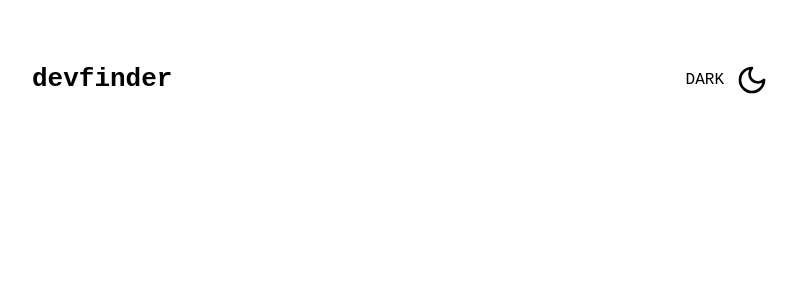
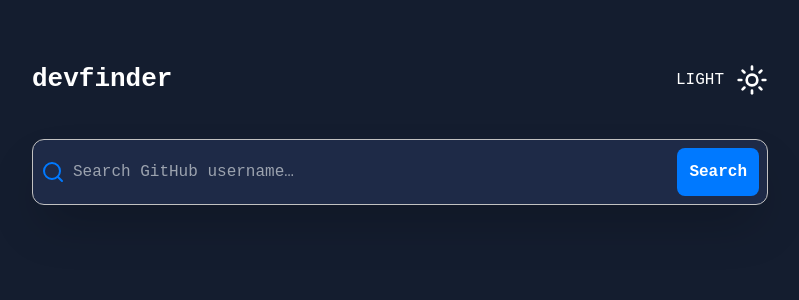
Before and after one commit to Ctato1/github-user, a React (Vite) app: page / in a window 1280 px wide. Shown: the top 300 px of the page, without its empty margins (240-1039 px from the left). Built offline with nearby package versions, Linux system fonts and the light colour scheme.

Commit message:
add search user input

```diff
--- a/src/App.tsx
+++ b/src/App.tsx
@@ -1,15 +1,37 @@
 import { useState } from "react";
 import Header from "./components/Header";
+import SearchUser from "./components/SearchUser";
 
 function App() {
-  const [dark, setDark] = useState<boolean>(false);
-  function darkMode(){
-    setDark((prev) => !prev)
+  const [dark, setDark] = useState<boolean>(true);
+  const [user, setUser] = useState({});
+  function darkMode() {
+    setDark((prev) => !prev);
   }
+
+  async function findUser(value:string) {
+    try {
+      const api = await fetch(`https://api.github.com/users/${value}`);
+      if (!api.ok) throw new Error("user not found");
+      const resp = await api.json();
+      setUser(resp)
+    } catch (error) {
+      if (error instanceof Error) {
+        alert(error.message);
+      }
+    }
+  }
+  console.log(user);
+
+
+
   return (
     <main className={dark ? "dark" : ""}>
       <section className="font-mono duration-700 dark:bg-darktheme py-11  h-screen space-y-14">
-        <Header dark={dark} setDark={darkMode}/>
+        <main className="mx-auto space-y-10  rounded-md p-4 dark:bg-slate-600 lg:max-w-screen-md md:max-w-screen-sm">
+          <Header dark={dark} setDark={darkMode} />
+         <SearchUser findUser={findUser}/>
+        </main>
       </section>
     </main>
   );
--- a/src/components/Header.tsx
+++ b/src/components/Header.tsx
@@ -1,13 +1,12 @@
 import { Moon, Sun } from "lucide-react";
 
-interface HeaderProps{
-    dark:boolean;
-    setDark:()=>void;
+interface HeaderProps {
+  dark: boolean;
+  setDark: () => void;
 }
-export default function Header({dark,setDark}:HeaderProps) {
+export default function Header({ dark, setDark }: HeaderProps) {
   return (
-    <>
-      <header className=" mx-auto space-y-10  rounded-md p-4 dark:bg-slate-600 lg:max-w-screen-md md:max-w-screen-sm">
+      <header>
         <div className="flex justify-between items-center dark:text-whitetext">
           <h3 className="text-26 font-bold">devfinder</h3>
           <h4
@@ -19,6 +18,5 @@ export default function Header({dark,setDark}:HeaderProps) {
           </h4>
         </div>
       </header>
-    </>
   );
 }
--- /dev/null
+++ b/src/components/SearchUser.tsx
@@ -0,0 +1,37 @@
+import { Search } from "lucide-react";
+import { useState } from "react";
+
+interface SearchUserProps{
+    findUser:(value:string)=>void;
+}
+
+export default function SearchUser({findUser}:SearchUserProps) {
+    const [value, setValue] = useState<string>("");
+  async function prevent(e: React.FormEvent<HTMLFormElement>) {
+    e.preventDefault();
+    if (!value.trim()) return;
+    findUser(value);
+    setValue('')
+  }
+  return (
+    <form
+      onSubmit={prevent}
+      className="overflow-hidden flex gap-1 items-center bg-whitetext rounded-xl cursor-pointer p-2 border-custom-gray border-solid border-1 shadow-2xl dark:bg-lightDark"
+    >
+      <Search color="#0079FF" />
+      <input
+        type="text"
+        placeholder="Search GitHub username…"
+        value={value}
+        onChange={(e) => setValue(e.target.value)}
+        className="grow h-8 px-1 outline-none dark:bg-lightDark dark:text-whitetext"
+      />
+      <button
+        type="submit"
+        className="rounded-lg border-none lg:p-3 bg-buttonBg text-whitetext font-bold md:p-2 "
+      >
+        Search
+      </button>
+    </form>
+  );
+}
--- a/tailwind.config.js
+++ b/tailwind.config.js
@@ -9,6 +9,8 @@ export default {
       'darktheme': '#141D2F',
       'darkcontainer': '#1E2A47',
       'whitetext': '#FFF',
+      'lightDark': '#1E2A47',
+      'buttonBg' : '#0079FF',
     },
     fontFamily: {
       'mono': ['Space Mono', 'monospace']
@@ -16,7 +18,14 @@ export default {
     fontSize: {
       '26': '26px',
     },
-    extend: {},
+    extend: {
+      borderColor: {
+        'custom-gray': '#c1c1c1', // Define your custom gray color
+      },
+      borderWidth: {
+        '1': '1px', // Define 1px border width
+      },
+    },
   },
   plugins: [],
   darkMode:'class'
```
